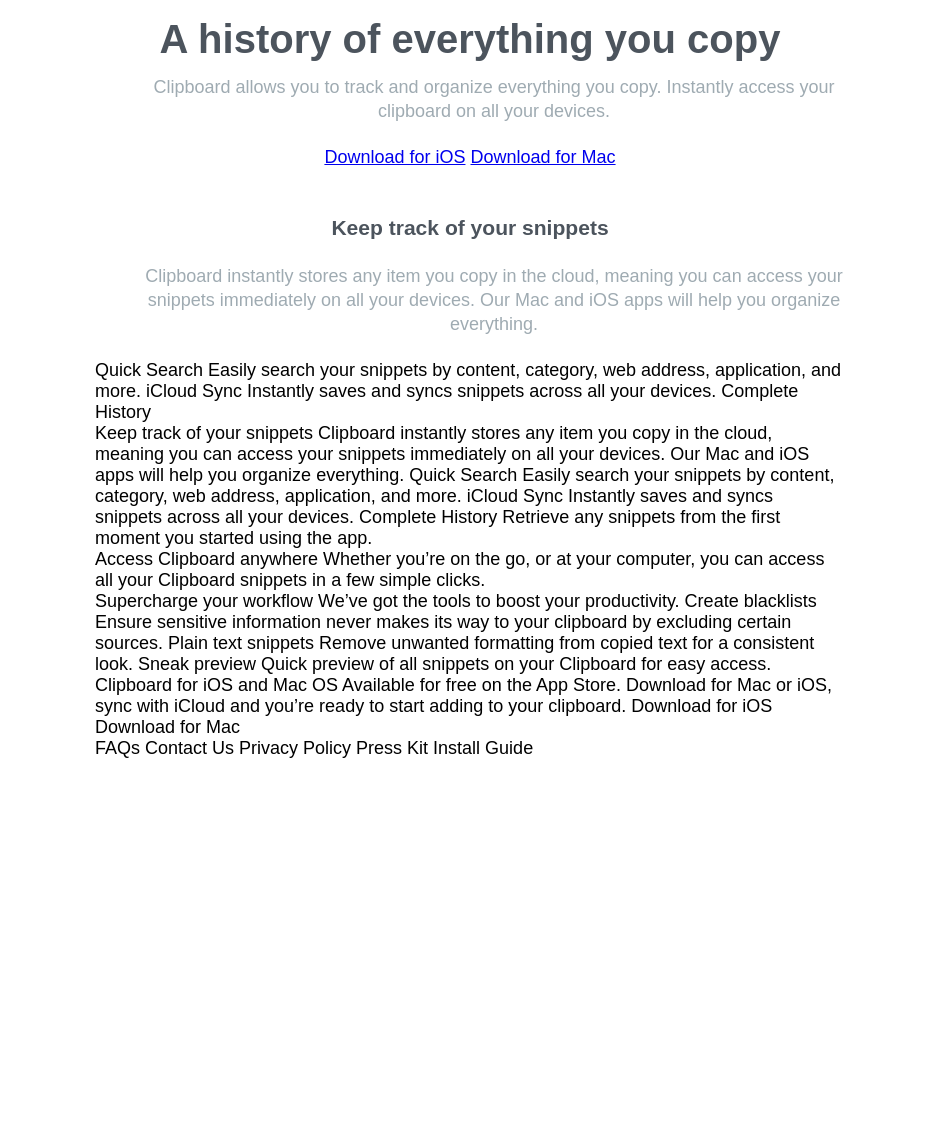
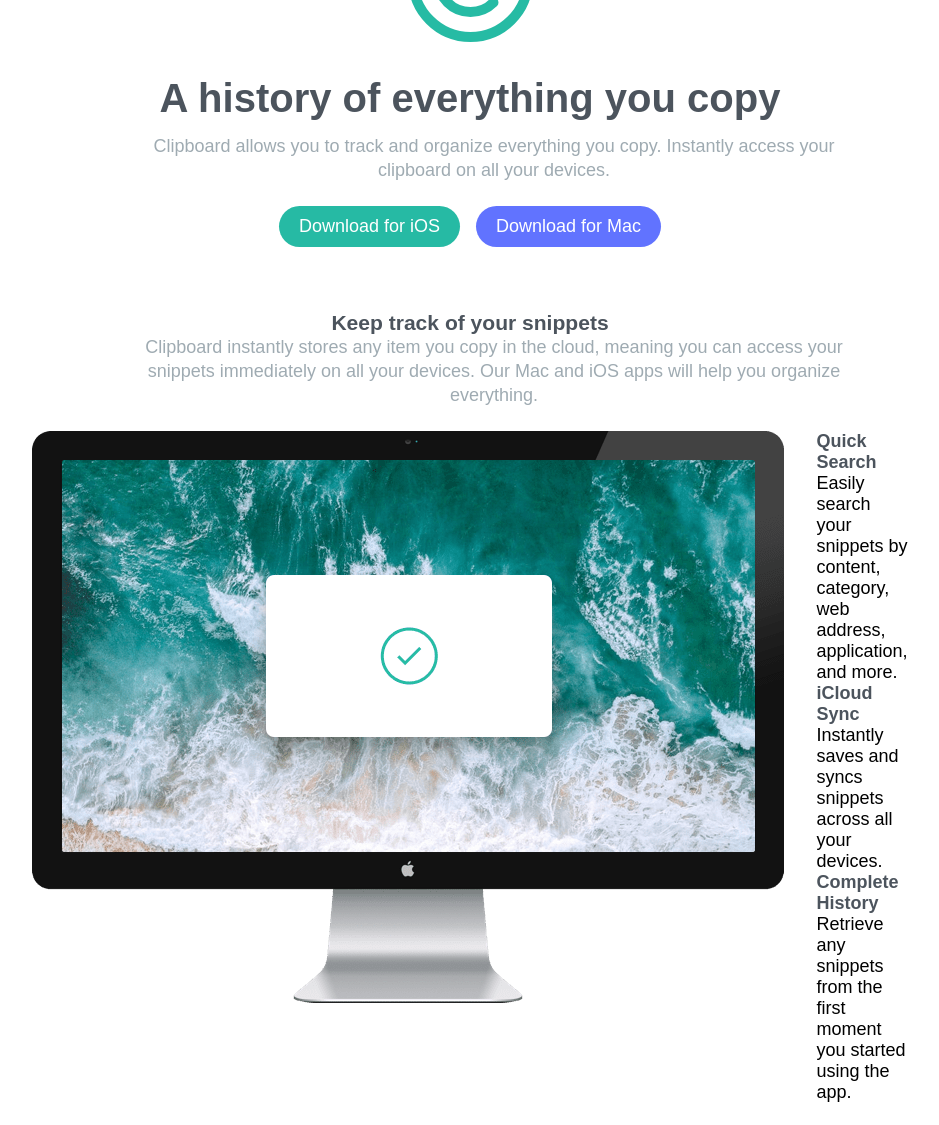
Before and after one commit to samlan24/Frontend-mentor-challenges, a plain HTML site: page clipboard/index.html in a window 1280 px wide. Shown: the part 147-1272 px from the top of the page, without its empty margins (170-1109 px from the left). Before the commit the page ends 906 px from the top, so only its background shows below. Drawn offline with Linux system fonts and the light colour scheme; a web font is replaced by a local one.

Commit message:
css changes

```diff
--- a/clipboard/index.html
+++ b/clipboard/index.html
@@ -26,7 +26,10 @@
       <header class="header-section">
         <img src="/images/logo.svg" alt="logo" />
       </header>
-      <section class="first">
+
+      <!--First section-->
+
+      <section class="main-section first">
         <div class="intro-section">
           <h2 class="heading heading-one">A history of everything you copy</h2>
           <p class="text">
@@ -40,9 +43,11 @@
         </div>
       </section>
 
-      <section class="second">
+      <!--second section-->
+
+      <section class="main-section second">
         <div class="intro-section">
-          <h3 class="heading">Keep track of your snippets</h3>
+          <h3 class="heading heading-two">Keep track of your snippets</h3>
           <p class="text">
             Clipboard instantly stores any item you copy in the cloud, meaning
             you can access your snippets immediately on all your devices. Our
@@ -50,24 +55,39 @@
           </p>
         </div>
 
-        Quick Search Easily search your snippets by content, category, web
-        address, application, and more. iCloud Sync Instantly saves and syncs
-        snippets across all your devices. Complete History
+        <div class="content-section">
+          <div class="image">
+            <img src="images/image-computer.png" alt="computer" />
+          </div>
+          <div class="contents">
+            <div class="content">
+              <h4 class="heading">Quick Search</h4>
+              <p>
+                Easily search your snippets by content, category, web address,
+                application, and more.
+              </p>
+            </div>
+            <div class="content">
+              <h4 class="heading">iCloud Sync</h4>
+              <p>Instantly saves and syncs snippets across all your devices.</p>
+            </div>
+            <div class="content">
+              <h4 class="heading">Complete History</h4>
+              <p>
+                Retrieve any snippets from the first moment you started using
+                the app.
+              </p>
+            </div>
+          </div>
+        </div>
       </section>
-      <section></section>
-      Keep track of your snippets Clipboard instantly stores any item you copy
-      in the cloud, meaning you can access your snippets immediately on all your
-      devices. Our Mac and iOS apps will help you organize everything. Quick
-      Search Easily search your snippets by content, category, web address,
-      application, and more. iCloud Sync Instantly saves and syncs snippets
-      across all your devices. Complete History Retrieve any snippets from the
-      first moment you started using the app.
-      <section>
+
+      <section class="main-section">
         Access Clipboard anywhere Whether you’re on the go, or at your computer,
         you can access all your Clipboard snippets in a few simple clicks.
       </section>
 
-      <section>
+      <section class="main-section">
         Supercharge your workflow We’ve got the tools to boost your
         productivity. Create blacklists Ensure sensitive information never makes
         its way to your clipboard by excluding certain sources. Plain text
@@ -76,7 +96,7 @@
         easy access.
       </section>
 
-      <section>
+      <section class="main-section">
         Clipboard for iOS and Mac OS Available for free on the App Store.
         Download for Mac or iOS, sync with iCloud and you’re ready to start
         adding to your clipboard. Download for iOS Download for Mac
--- a/clipboard/styles.css
+++ b/clipboard/styles.css
@@ -21,7 +21,8 @@ body{
 
 .heading{
     color: var(--dark-grayish-blue);
-    line-height: 4.5rem;
+    font-weight: 600;
+
 }
 
 .text{
@@ -34,30 +35,61 @@ body{
 main{
     margin: 0 auto;
     width: 750px;
+    position: relative;
 
+}
+
+a{
+    color: #fff;
+    text-decoration: none;
+}
+
+.btns{
+    display: flex;
+    gap: 1rem;
+}
+
+.btn{
+    padding: 10px 20px;
+    background-color: var(--strong-cyan);
+    border-radius: 25px;
+    text-align: center;
+}
+
+.btn-one{
+    background-color: var(--strong-cyan);
+}
+.btn-two{
+    background-color: var(--light-blue);
 }
 
 .header-section{
     margin-bottom: 20px;
+    display: flex;
+    justify-content: center;
+    align-items: center;
+    margin-top: 4rem;
 
 }
 
 
 /* first section */
 
-.first{
+.main-section{
 
     display: flex;
     flex-direction: column;
     justify-content: center;
     align-items: center;
     width: 100%;
-    margin-bottom: 1.5rem;
+    margin-bottom: 4rem;
 
 }
 
 .heading-one{
     font-size: 2.5rem;
+    line-height: 4.5rem;
+
 }
 
 .intro-section{
@@ -67,3 +99,12 @@ main{
     align-items: center;
     margin-bottom: 1.5rem;
 }
+
+
+/* second section*/
+
+
+.content-section{
+    display: flex;
+    gap: 2rem;
+}
```
